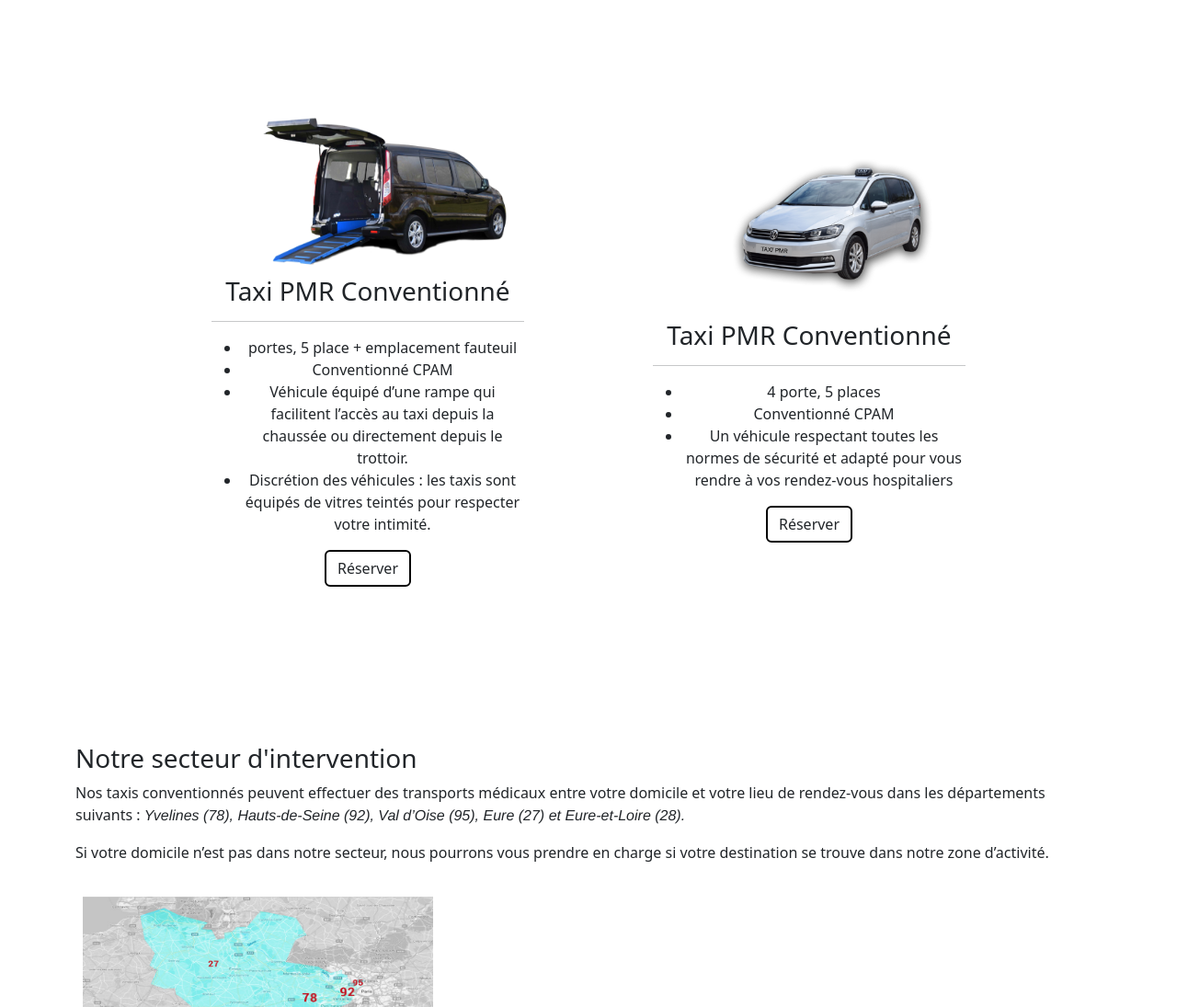
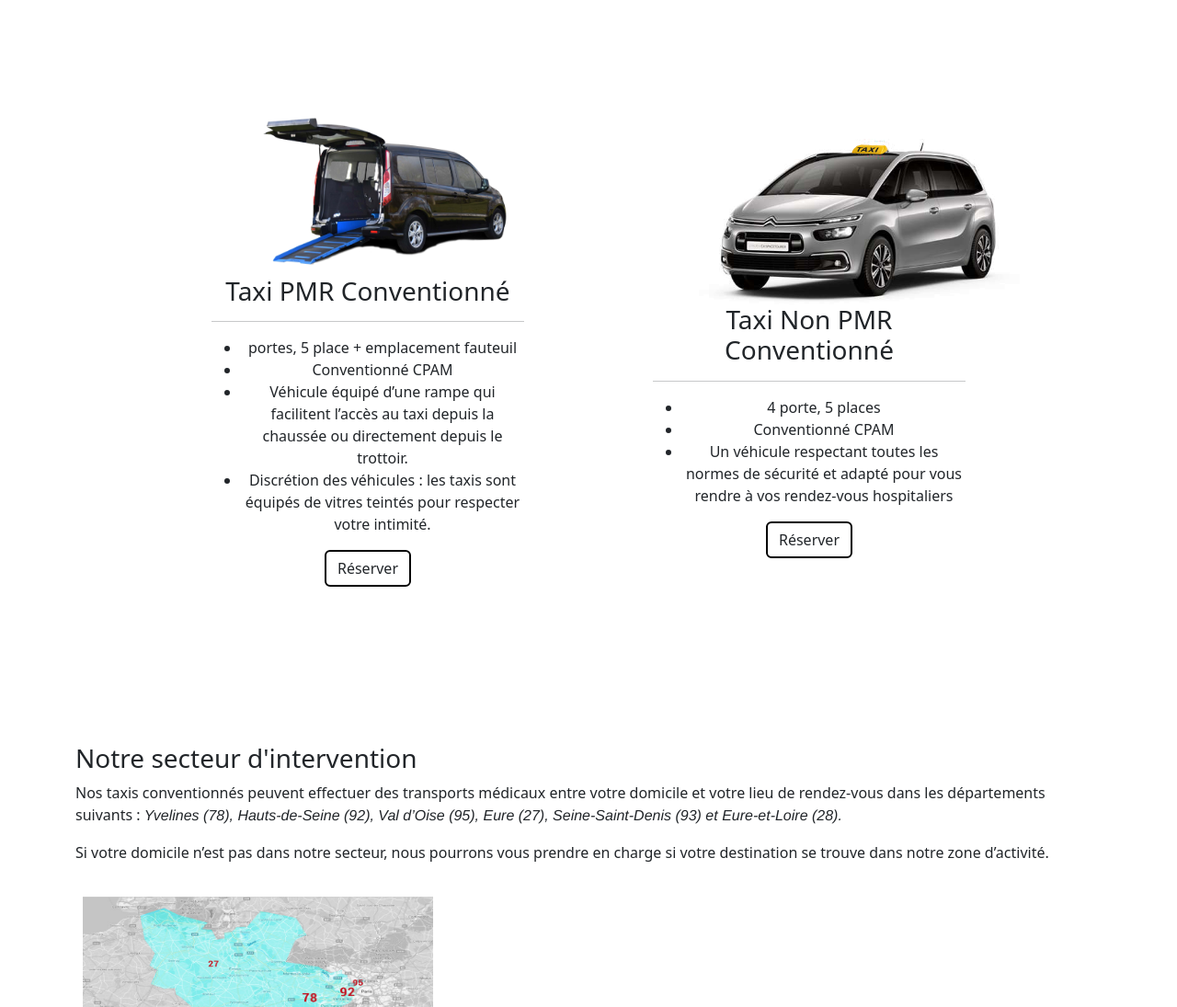
Before and after one commit to Khalil-Moumni/Taxi-ill-de-france, a plain HTML site: page index.html in a window 1280 px wide. Shown: the part 1100-2195 px from the top of the page at 92% size. Drawn offline with Linux system fonts and the light colour scheme.

Commit message:
zone d'integration

```diff
--- a/index.html
+++ b/index.html
@@ -88,8 +88,8 @@
                     </article>
 
                     <article class=" col-lg-4 service-pmr">
-                        <img src="Assests/taxi-pmr.png" alt="">
-                        <h3 class="article-title">Taxi PMR Conventionné</h3>
+                        <img src="Assests/picasso.png" alt="">
+                        <h3 class="article-title">Taxi Non PMR Conventionné</h3>
                         <hr>
                         <ul>
                             <li> 4 porte, 5 places</li>
@@ -110,7 +110,7 @@
             <div class="row">
                 <h3>Notre secteur d'intervention</h3>
                 <p>Nos taxis conventionnés peuvent effectuer des transports médicaux entre votre domicile et votre lieu de rendez-vous dans les départements suivants :
-                <span>Yvelines (78), Hauts-de-Seine (92), Val d’Oise (95), Eure (27) et Eure-et-Loire (28).</span></p>
+                <span>Yvelines (78), Hauts-de-Seine (92), Val d’Oise (95), Eure (27), Seine-Saint-Denis (93) et Eure-et-Loire (28).</span></p>
                 <br>
                 <p>Si votre domicile n’est pas dans notre secteur, nous pourrons vous prendre en charge si votre destination se trouve dans notre zone d’activité.</p>
             </div>
```
Also changed, not shown: Assests/picasso.png (added).
